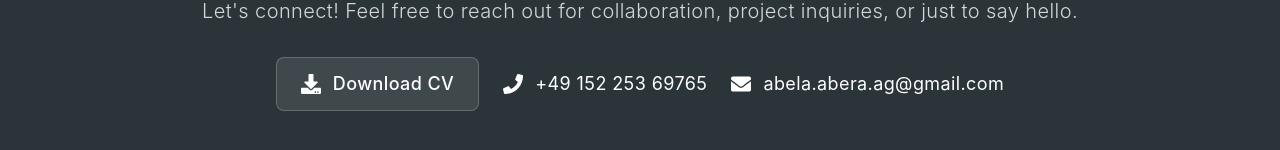
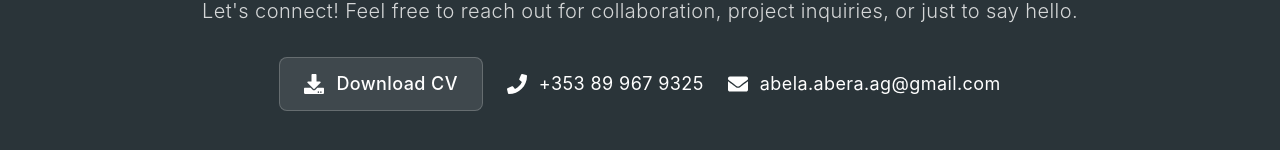
Before and after one commit to abela-21/personal-portfolio, a Next.js app: page / in a window 1280 px wide. Shown: the part 2618-2768 px from the top of the page. Built offline with nearby package versions, Linux system fonts and the light colour scheme.

Commit message:
Update ContactSection.js
updated contact info

```diff
--- a/components/ContactSection.js
+++ b/components/ContactSection.js
@@ -33,7 +33,7 @@ export default function ContactSection() {
           </a>
           <div className="flex items-center gap-3 text-lg">
             <FaPhone className="text-xl" />
-            <span>+49 152 253 69765</span>
+            <span>+353 89 967 9325</span>
           </div>
           <div className="flex items-center gap-3 text-lg">
             <FaEnvelope className="text-xl" />
```
